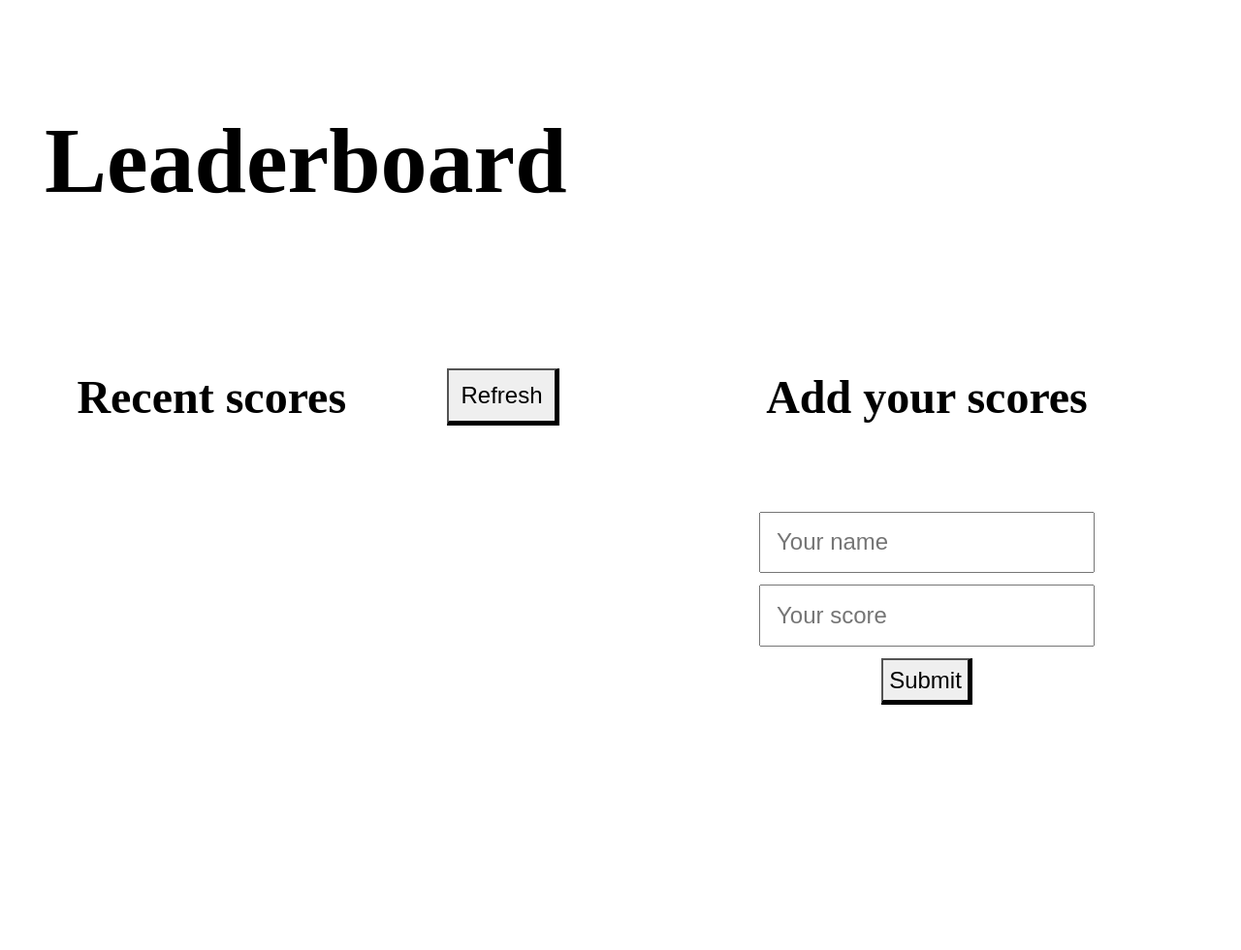
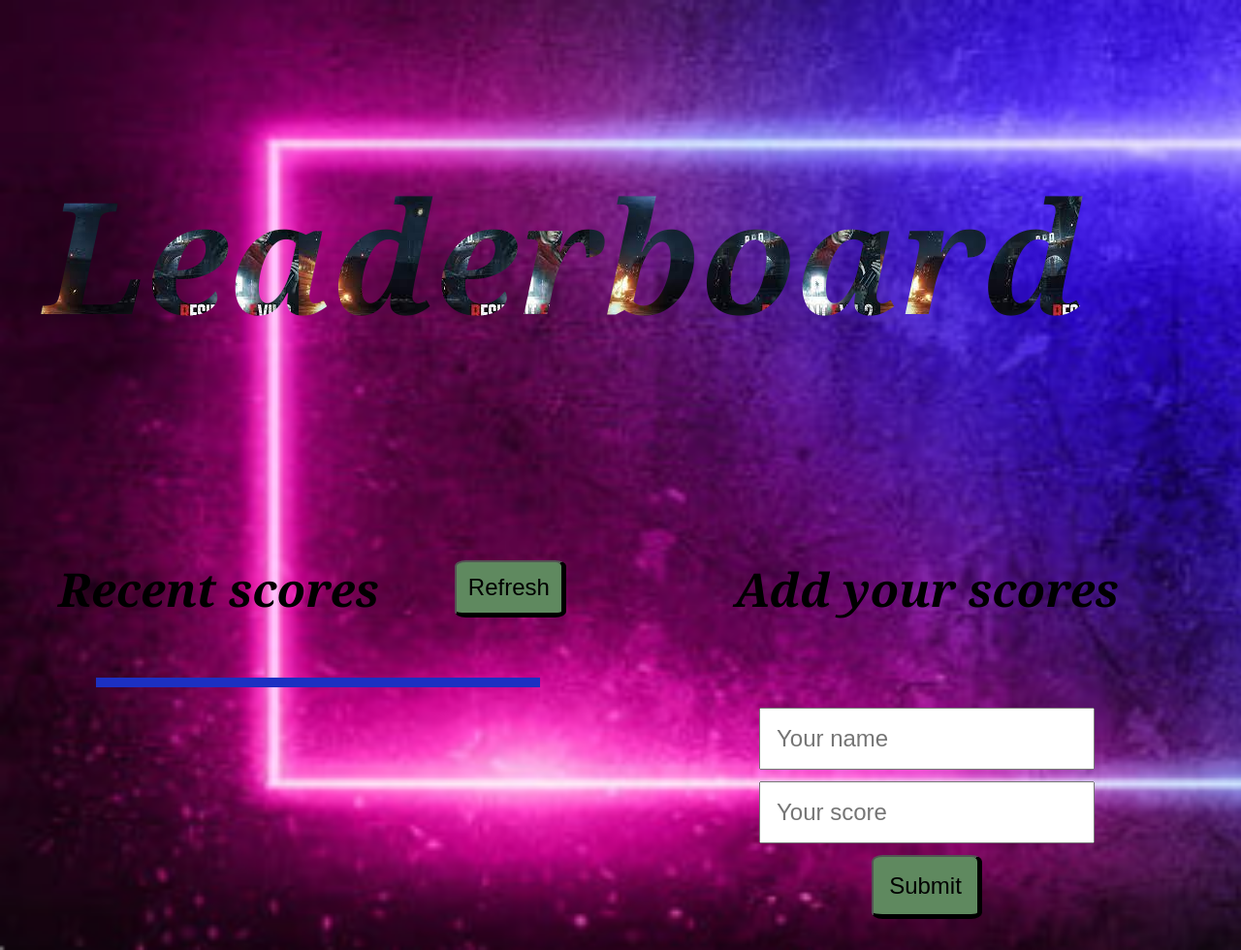
Before and after one commit to umarahgul/leaderboard, a website built with webpack: page src/index.html in a window 1280 px wide. Shown: the whole page at 97% size. Before the commit the page ends 800 px from the top, so only its background shows below. Built offline with nearby package versions, Linux system fonts and the light colour scheme; no server answers.

Commit message:
added styling to the page

```diff
--- a/src/index.html
+++ b/src/index.html
@@ -14,7 +14,7 @@
       <div class="recentScores">
         <div class="container">
           <h2>Recent scores</h2>
-          <button id="refresh">Refresh</button>
+          <button id="refresh" class="button-style">Refresh</button>
         </div>
         <ul id="scoresList">
 
@@ -25,7 +25,7 @@
         <form id="userForm">
         <input type="text" placeholder="Your name" id="userName" />
         <input type="text" placeholder="Your score"  id="userScore"/>
-        <button type="submit" id="submit">Submit</button>
+        <button type="submit" id="submit" class="button-style">Submit</button>
         </form>
       </div>
     </section>
--- a/src/index.js
+++ b/src/index.js
@@ -1,6 +1,7 @@
 import './style.css';
 import displayScores from './modules/displayScores';
 import { createGame, submitScore, getScores } from './modules/consumeApi';
+//import resident.jpg from './src/assets';
 
 const populate = async () => {
   const gameId = localStorage.getItem('gameId');
--- a/src/style.css
+++ b/src/style.css
@@ -1,6 +1,21 @@
+body {
+  font-family:Cambria, Cochin, Georgia, Times, 'Times New Roman', serif;
+  font-style:oblique;
+  background-image: url(./assets/backgrnd.png);
+  background-repeat: no-repeat;
+  background-size: cover;
+  height:100%;
+}
 .heading {
   padding: 3%;
-  font-size: 3rem;
+  font-size: 5rem;
+
+  font-weight:1100;
+  -webkit-background-clip: text;
+  -webkit-text-fill-color: transparent;
+  color: transparent;
+  background-image: url(./assets/resident.jpg);
+
 }
 
 .recentScores {
@@ -23,14 +38,16 @@
   padding: 3%;
 }
 
-#refresh {
+
+/* #refresh {
   font-size: 1.5rem;
   padding: 2%;
   width: fit-content;
   border-bottom: 5px solid black;
   border-right: 5px solid black;
   cursor: pointer;
-}
+  border-radius: 10%;
+} */
 
 #userForm {
   display: flex;
@@ -60,7 +77,7 @@
   font-size: 1.5rem;
   padding: 5%;
 }
-
+/*
 #submit {
   margin: 2%;
   font-size: 1.5rem;
@@ -68,21 +85,51 @@
   cursor: pointer;
   border-bottom: 5px solid black;
   border-right: 5px solid black;
-}
+  border-radius: 10%;
+} */
 
-#scores {
-  border: solid black 2px;
+#scoresList {
+  border: solid rgb(28, 48, 194) 5px  ;
   list-style: none;
   text-align: left;
   width: 70%;
   margin: 0;
   padding: 0;
+  max-height: 275px; /* Adjust this value as needed */
+  overflow-y: scroll;
+  overflow: auto;
 }
 
 li {
   padding: 1%;
 }
 
-#scores li:nth-child(odd) {
+#scoresList li:nth-child(odd) {
   background-color: rgb(217, 213, 213);
 }
+
+
+.button-style {
+
+  margin: 2%;
+  font-size: 1.5rem;
+  padding: 2%;
+  cursor: pointer;
+  border-bottom: 5px solid black;
+  border-right: 5px solid black;
+  border-radius: 10%;
+  background-color:rgb(95, 137, 95);
+}
+.button-style:hover{
+  background-color:rgb(169, 220, 169);
+}
+.button-style:focus {
+  outline-color: transparent;
+  outline-style:solid;
+  background-color: rgb(122, 232, 75);
+  transition: 0.7s;
+}
+
+#submit {
+  padding:5%;
+}
```
Also changed, not shown: README.md, src/assets/backgrnd.png (added), src/assets/resident.jpg (added), 1 other file.
